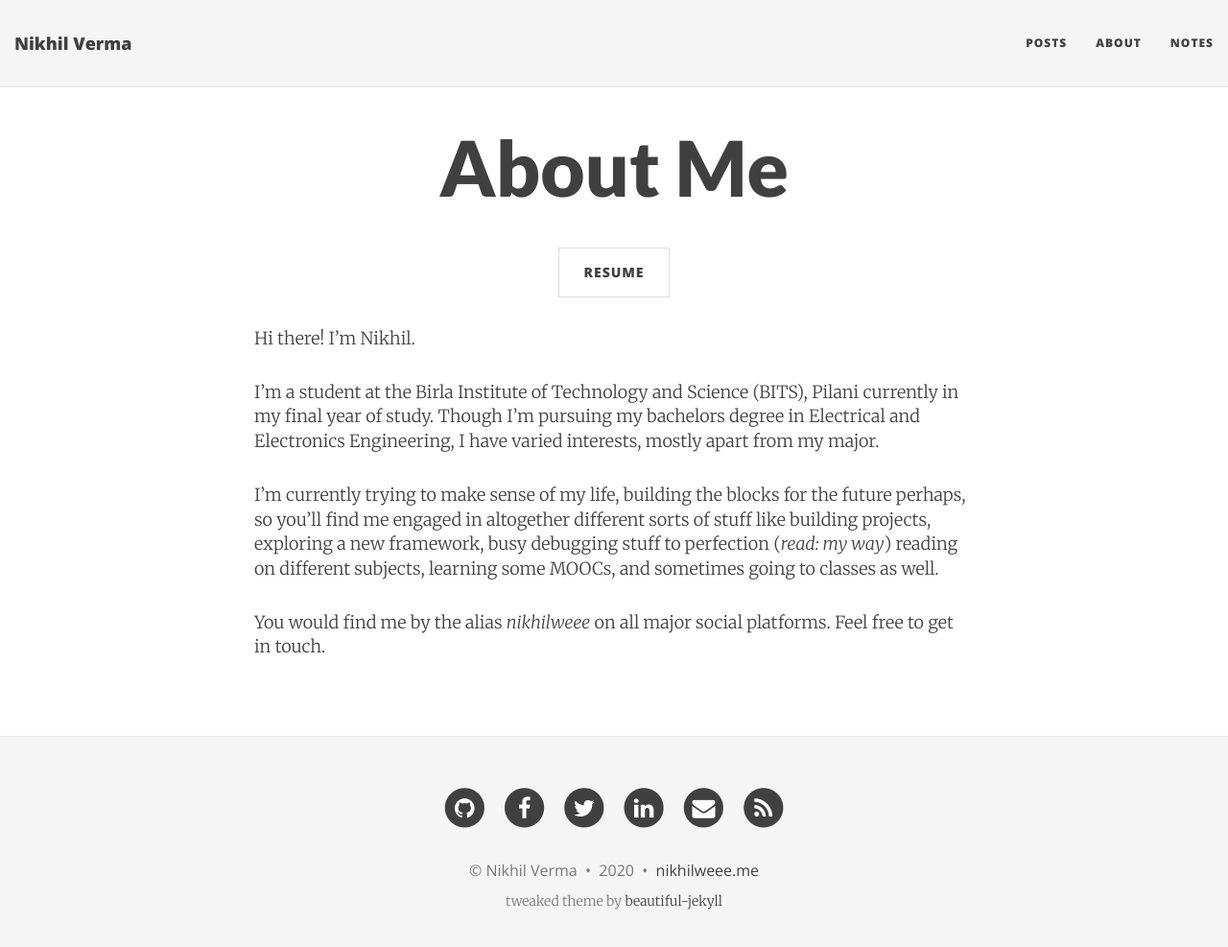
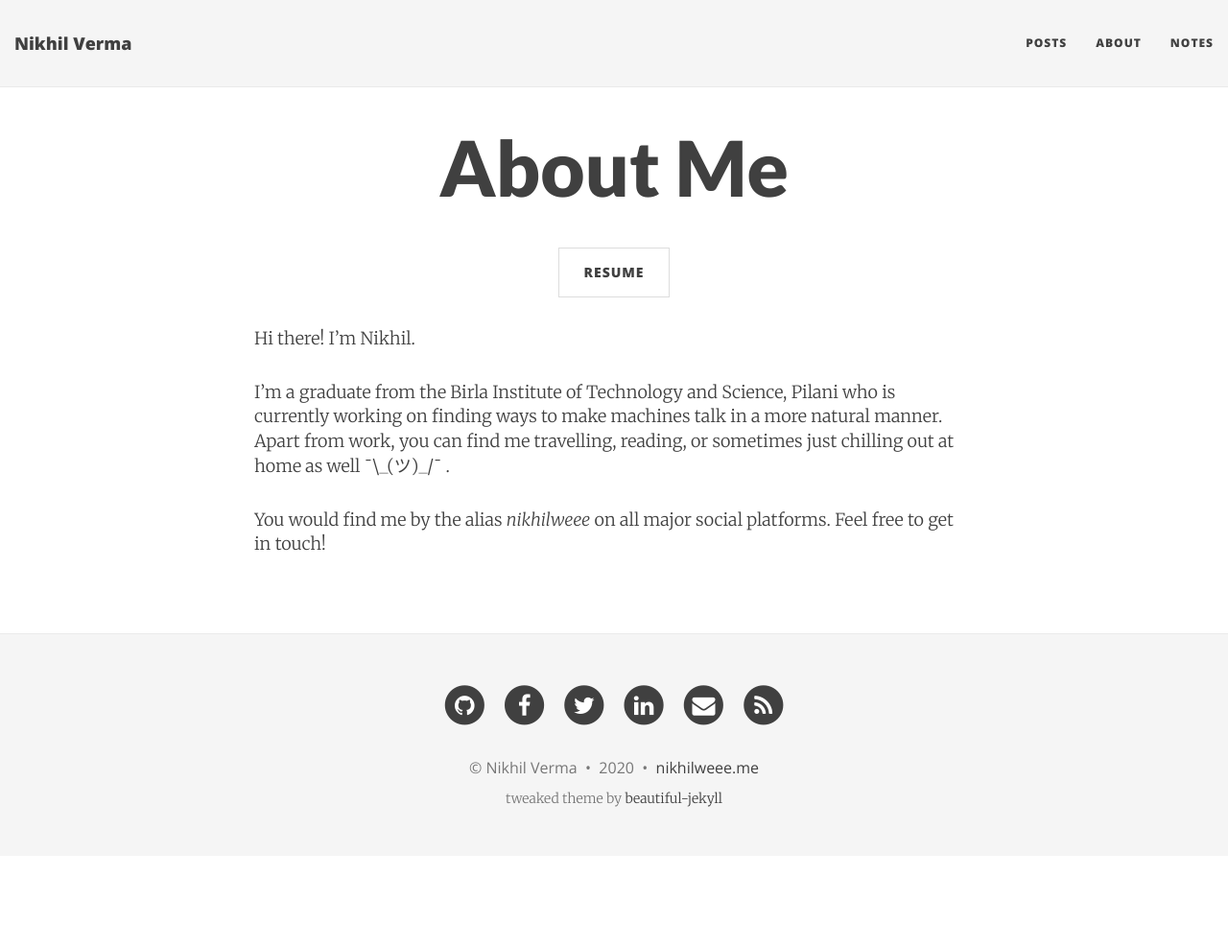
Before and after one commit to nikhilweee/blog-jekyll, a Jekyll site: the page built from about.md, in a window 1280 px wide and 999 px high. Shown: the top 987 px of the window at 96% size. Built offline with Jekyll 4.4.1, drawn with Linux system fonts in a browser that asks for light colours; nearby versions of some CDN libraries.

Commit message:
Welcome 2020\!

```diff
--- a/about.md
+++ b/about.md
@@ -11,8 +11,6 @@ title: About Me
 Hi there!
 I'm Nikhil.
 
-I'm a student at the Birla Institute of Technology and Science (BITS), Pilani currently in my final year of study. Though I'm pursuing my bachelors degree in Electrical and Electronics Engineering, I have varied interests, mostly apart from my major.
+I'm a graduate from the Birla Institute of Technology and Science, Pilani who is currently working on finding ways to make machines talk in a more natural manner. Apart from work, you can find me travelling, reading, or sometimes just chilling out at home as well ¯\\\_(ツ)\_/¯ .
 
-I'm currently trying to make sense of my life, building the blocks for the future perhaps, so you'll find me engaged in altogether different sorts of stuff like building projects, exploring a new framework, busy debugging stuff to perfection (_read: my way_) reading on different subjects, learning some MOOCs, and sometimes going to classes as well.
-
-You would find me by the alias _nikhilweee_ on all major social platforms. Feel free to get in touch.
+You would find me by the alias _nikhilweee_ on all major social platforms. Feel free to get in touch!
```
Also changed, not shown: files/resume.jpg, 1 other file.
